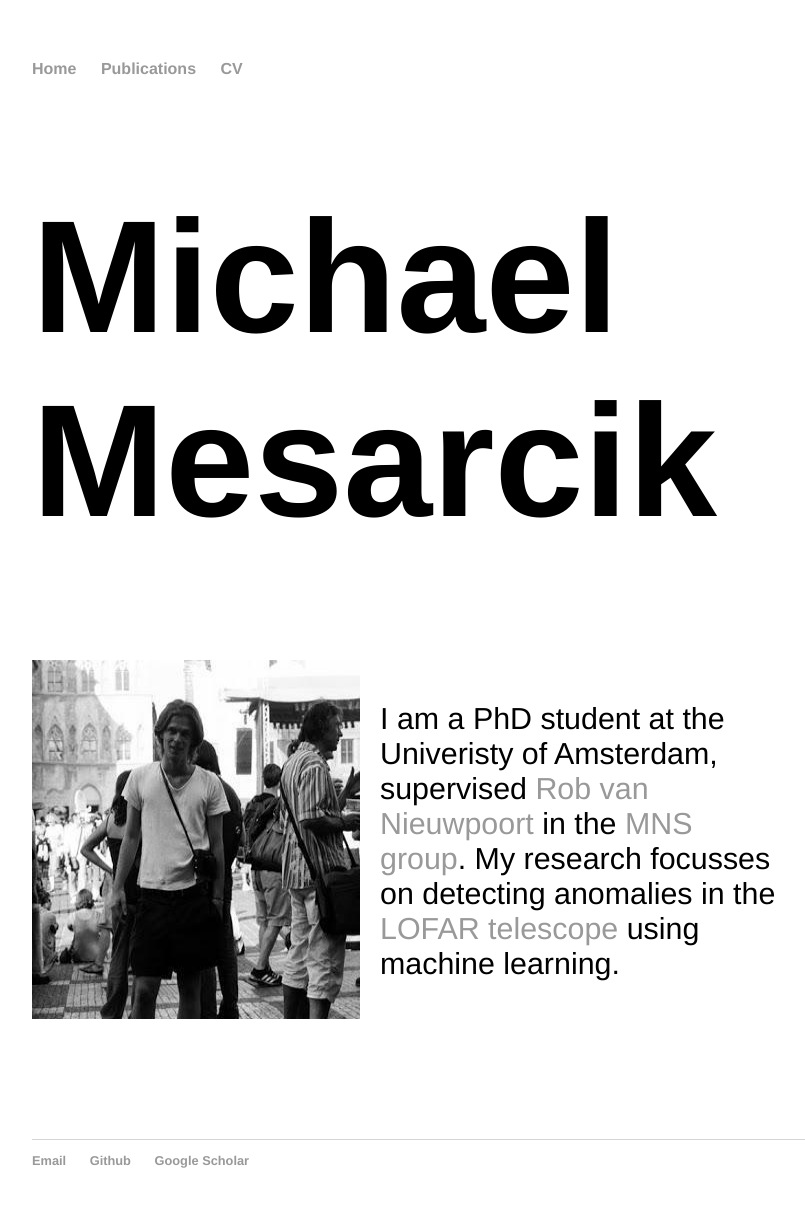
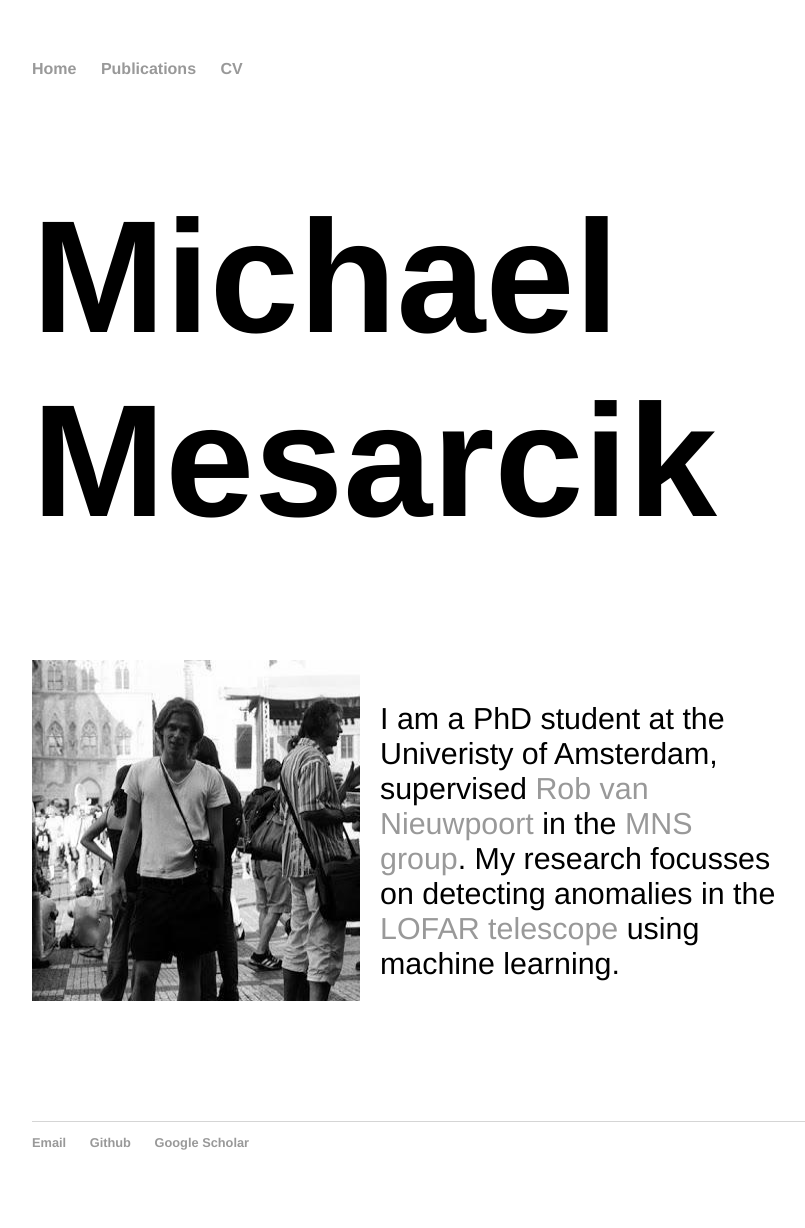
Before and after one commit to mesarcik/mesarcik.github.io, a Jekyll site: the page built from index.html, in a window 1280 px wide. Shown: the whole page, without its empty margins (160-965 px from the left). Built offline with Jekyll 4.4.1, drawn with Linux system fonts in a browser that asks for light colours.

Commit message:
./git_uploader.sh

```diff
--- a/index.html
+++ b/index.html
@@ -7,6 +7,6 @@
 <h1>Michael Mesarcik</h1>
 <div class="bio">
 <img src="img/img.jpeg">
-<div class="bio-text"> <h4>I am a PhD student at the Univeristy of Amsterdam, supervised <a href="http://www.vannieuwpoort.com/">Rob van Nieuwpoort</a> in the <a href="https://mns-group.nl/"> MNS group</a>. My research focusses on detecting anomalies in the <a href="https://www.astron.nl/telescopes/lofar/"> LOFAR telescope</a> using machine learning.  </h4>  <br> </div>
+<div class="bio-text"> <h4>I am a PhD student at the Univeristy of Amsterdam, supervised <a href="http://www.vannieuwpoort.com/">Rob van Nieuwpoort</a> in the <a href="https://mns-group.nl/"> MNS group</a>. My research focusses on detecting anomalies in the <a href="https://www.astron.nl/telescopes/lofar/"> LOFAR telescope</a> using machine learning.  </h4>  </div>
 </div>
 </div>
```
